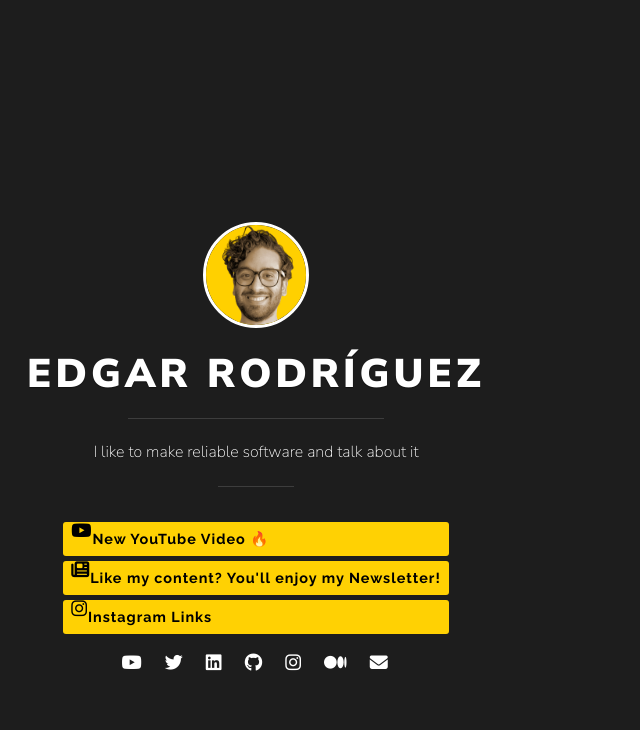
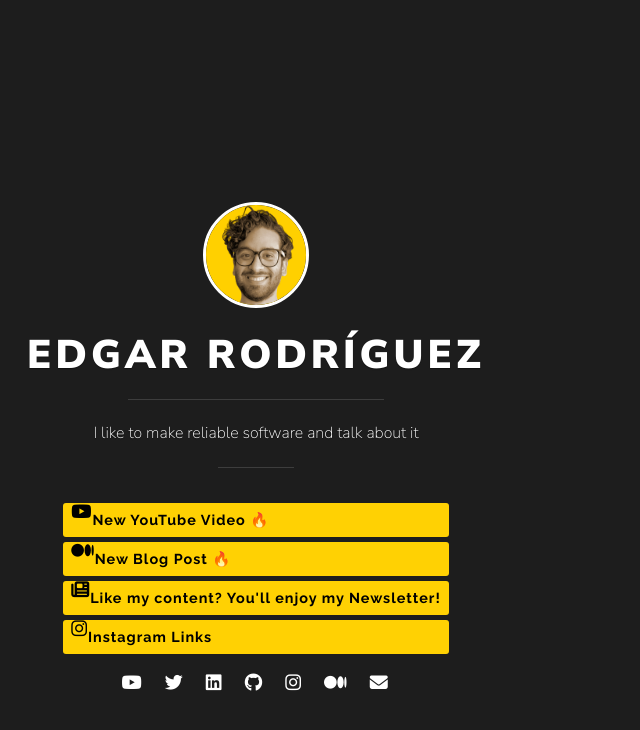
Before and after one commit to codingedgar/codingedgar.github.io, a Jekyll site: the page built from docs/index.html, in a window 1280 px wide. Shown: the top 730 px of the page, without its empty margins (0-640 px from the left). Built offline with Jekyll 4.4.1, drawn with Linux system fonts in a browser that asks for light colours; nearby versions of some CDN libraries.

Commit message:
add new blog post button & make links configurable

```diff
--- a/docs/_config.yml
+++ b/docs/_config.yml
@@ -19,6 +19,9 @@ author:
 #  meetup_name: Azure-Meetup-Rostock-MV
   medium: '@codingedgar'
   youtube: https://www.youtube.com/channel/UCIrkqvbX0xx7Rm88kSGJ72Q
+  new_youtube_video: https://youtu.be/GuNKg-dmXpA
+  new_blog_post: https://medium.com/javascript-in-plain-english/3-new-javascript-operators-that-you-can-use-today-649da09df09d?source=friends_link&sk=26ec59ac1bda06e814779acb0f23259c
+
 
 # Build settings
 destination: _site
--- a/docs/_includes/header.html
+++ b/docs/_includes/header.html
@@ -16,10 +16,17 @@
         <nav class="cover-navigation navigation--social call-to-actions">
           <ul>
             <li class="navigation__item navigation__item_2">
-              <a href="https://youtu.be/GuNKg-dmXpA" title="New YouTube Video!" target="_blank" rel="noopener noreferrer">
+              <a href="{{ site.author.new_youtube_video }}" title="New YouTube Video!" target="_blank" rel="noopener noreferrer">
                 <i class="fab fa-youtube fa-lg"></i>
                 New YouTube Video 🔥
                 <span class="label">New YouTube Video</span>
+              </a>
+            </li>
+            <li class="navigation__item navigation__item_2">
+              <a href="{{ site.author.new_blog_post }}" title="New Blog Post!" target="_blank" rel="noopener noreferrer">
+                <i class="fab fa-medium fa-lg"></i>
+                New Blog Post 🔥
+                <span class="label">New Blog Post 🔥</span>
               </a>
             </li>
             <li class="navigation__item navigation__item_2">
```
Also changed, not shown: docs/_includes/ig_timeline.html (+8 -1 lines), 2 other files.
